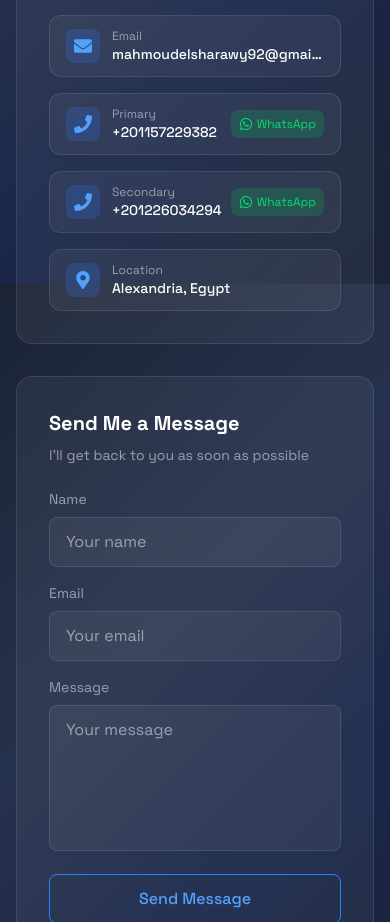
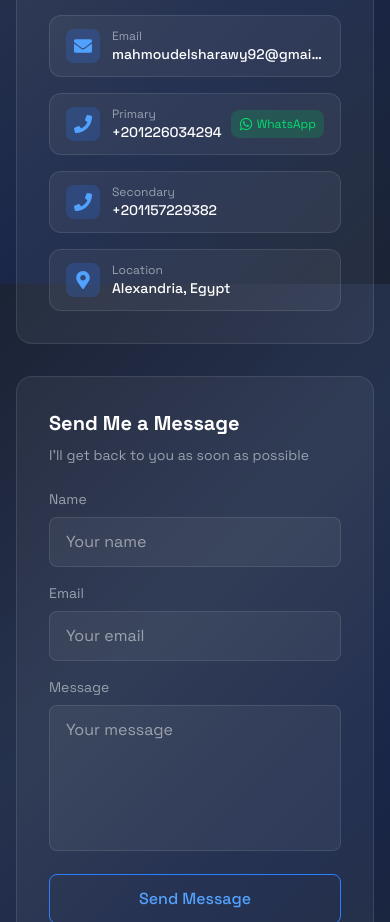
Before and after one commit to MahmoudElsh3rawy/portfolio, a React (Vite) app: page / in a window 390 px wide. Shown: the part 9000-9922 px from the top of the page. Built offline with nearby package versions, Linux system fonts and the light colour scheme.

Commit message:
fix: swap primary and secondary phone numbers

```diff
--- a/src/components/Contact.jsx
+++ b/src/components/Contact.jsx
@@ -85,7 +85,7 @@ function Contact() {
                   <div className="min-w-0">
                     <p className="text-gray-400 text-xs">Primary</p>
                     <p className="text-white text-sm font-medium">
-                      +201157229382
+                      +201226034294
                     </p>
                   </div>
                 </div>
@@ -110,20 +110,10 @@ function Contact() {
                   <div className="min-w-0">
                     <p className="text-gray-400 text-xs">Secondary</p>
                     <p className="text-white text-sm font-medium">
-                      +201226034294
+                      +201157229382
                     </p>
                   </div>
                 </div>
-
-                <a
-                  href="https://wa.me/201226034294"
-                  target="_blank"
-                  rel="noreferrer"
-                  className="flex-shrink-0 flex items-center gap-1 bg-green-500/20 hover:bg-green-500 text-green-400 hover:text-white text-xs px-2 sm:px-3 py-1.5 rounded-lg transition-all"
-                >
-                  <FaWhatsapp className="text-sm" />
-                  WhatsApp
-                </a>
               </div>
 
               {/* Location */}
```
